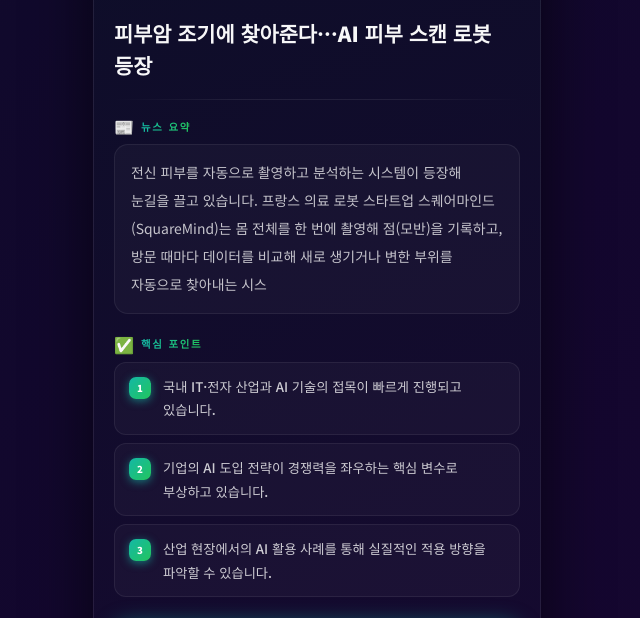
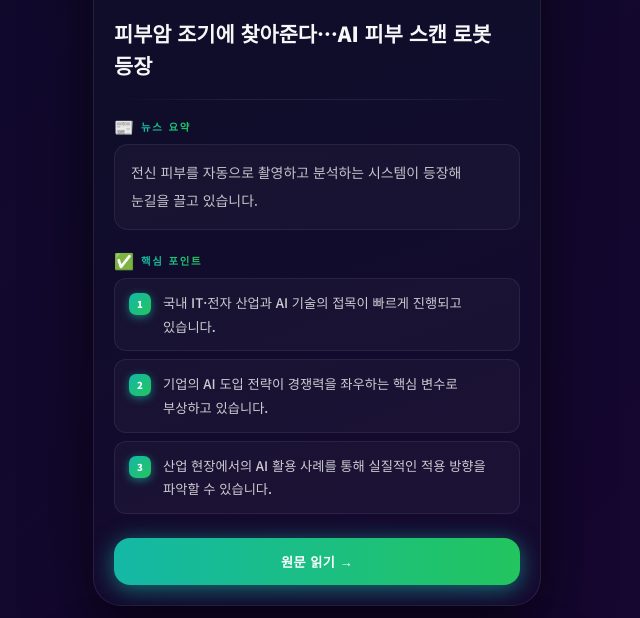
Before and after one commit to sylim1031/ai-news-card, a plain HTML site: page 2026-05-01_AI뉴스.html in a window 1280 px wide. Shown: the part 1396-2014 px from the top of the page, without its empty margins (323-963 px from the left). Drawn offline with Linux system fonts and the light colour scheme.

Commit message:
news: 2026-05-01_AI뉴스.html

```diff
--- a/2026-05-01_AI뉴스.html
+++ b/2026-05-01_AI뉴스.html
@@ -363,7 +363,7 @@ body {
           <span class="section-icon">📰</span>
           <span class="section-title">뉴스 요약</span>
         </div>
-        <p class="summary-para">전신 피부를 자동으로 촬영하고 분석하는 시스템이 등장해 눈길을 끌고 있습니다. 프랑스 의료 로봇 스타트업 스퀘어마인드(SquareMind)는 몸 전체를 한 번에 촬영해 점(모반)을 기록하고, 방문 때마다 데이터를 비교해 새로 생기거나 변한 부위를 자동으로 찾아내는 시스</p>
+        <p class="summary-para">전신 피부를 자동으로 촬영하고 분석하는 시스템이 등장해 눈길을 끌고 있습니다.</p>
       </div>
 
       <div class="section">
```
Also changed, not shown: index.html (+1 -1 lines).
